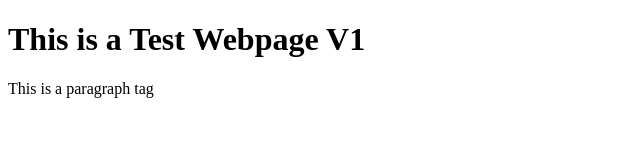
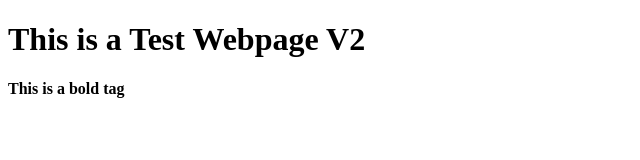
Before and after one commit to soumik-vehere/soumik_repo, a plain HTML site: page test.html in a window 1280 px wide. Shown: the full height of the page, 0-640 px from the left. Drawn offline with Linux system fonts and the light colour scheme.

Commit message:
(a)index.html v4, (b)test html v2

```diff
--- a/test.html
+++ b/test.html
@@ -6,7 +6,7 @@
     <title>Sample Webpage</title>
 </head>
 <body>
-    <h1>This is a Test Webpage V1</h1>
-    <p>This is a paragraph tag</p>
+    <h1>This is a Test Webpage V2</h1>
+    <b>This is a bold tag</b>
 </body>
 </html>
```
Also changed, not shown: index.html (+1 -1 lines).
